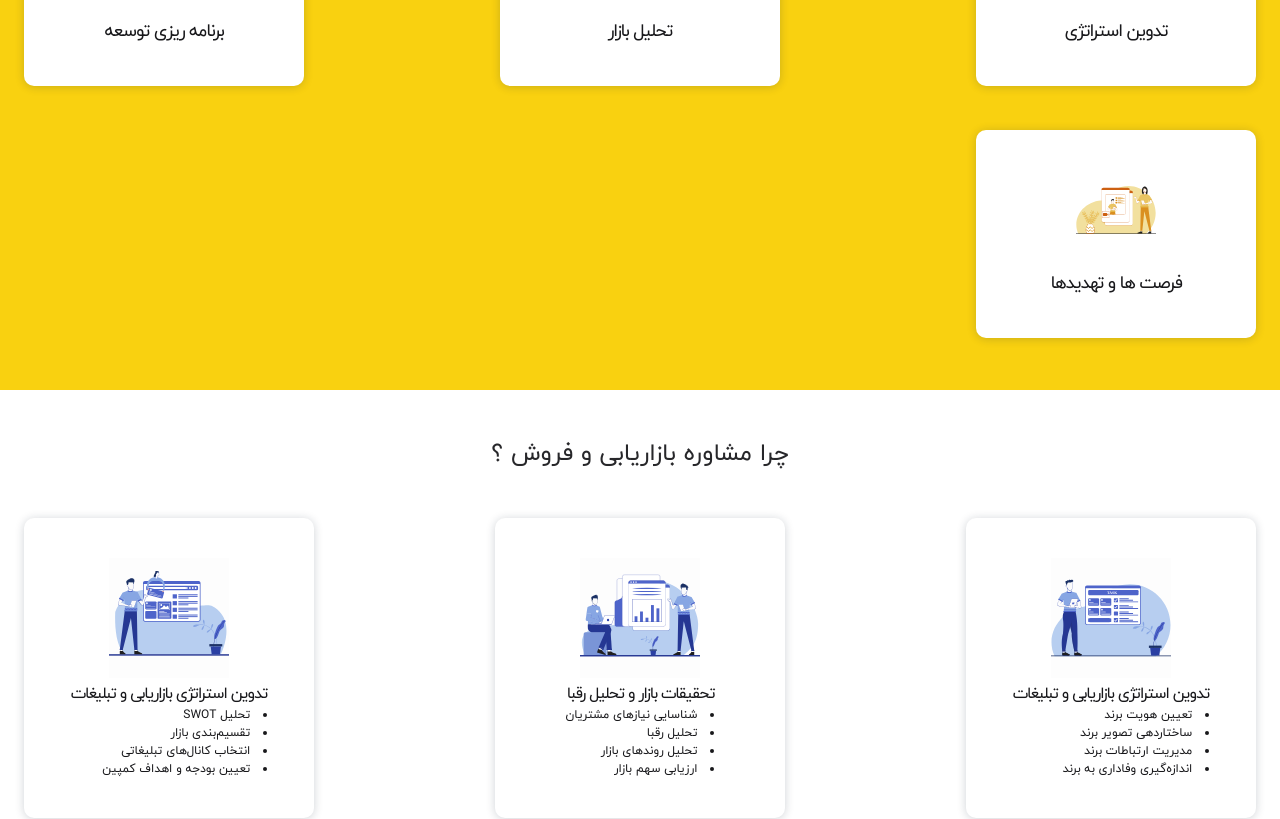
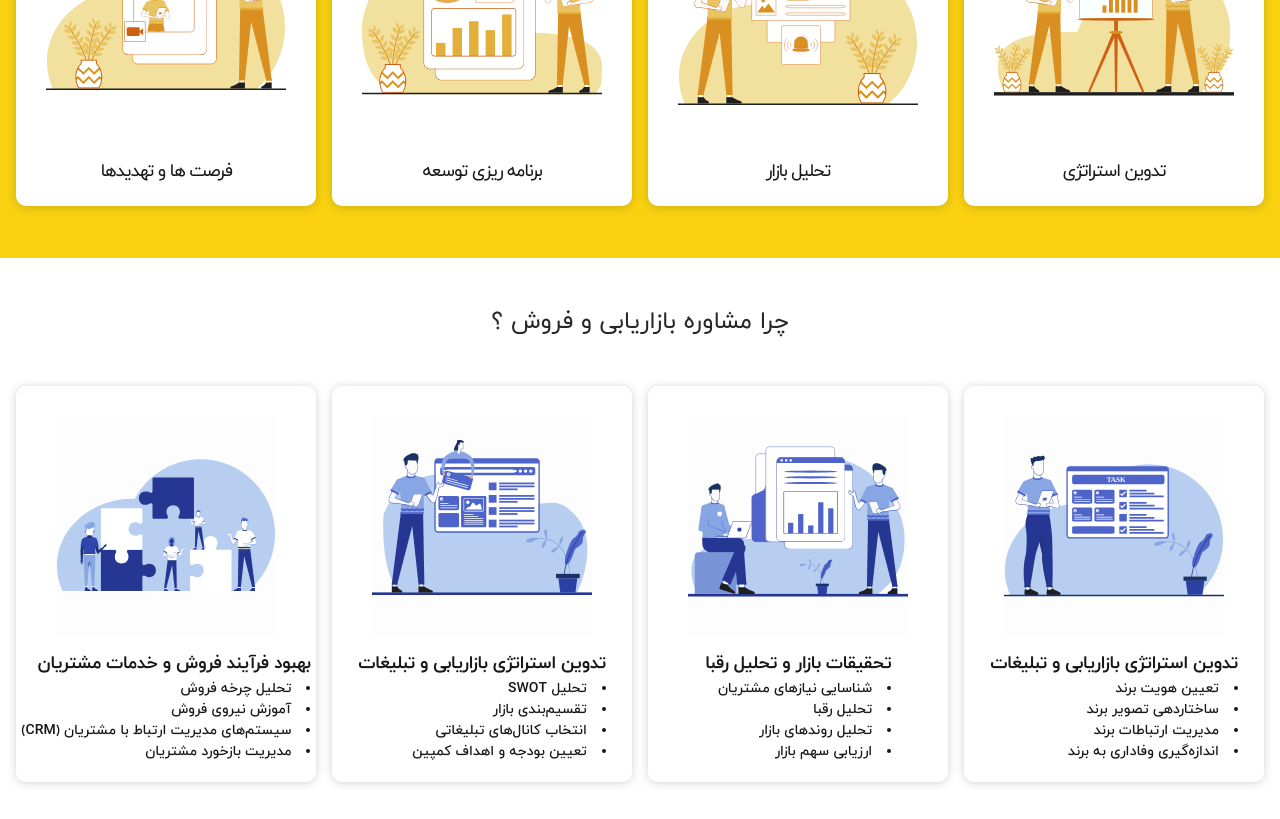
Before and after one commit to elaheys/profileweb, a React (Vite) app: page / in a window 1280 px wide. Shown: the part 1600-2419 px from the top of the page. Built offline with nearby package versions, Linux system fonts and the light colour scheme.

Commit message:
realy?is it final commit?

```diff
--- a/src/components/template/Business.jsx
+++ b/src/components/template/Business.jsx
@@ -13,13 +13,13 @@ const Business = () => {
             </div>
 
             <div className=' mb-12'>
-                <div className='flex flex-col md:flex-row items-center justify-between gap-y-11 flex-wrap lg:child:mx-6 child:w-[300px] lg:child:w-[290px] child:text-center lg:child:text-right text-zinc-900'>
+                <div className='grid lg:grid-cols-4 grid-cols-1 gap-y-4 gap-x-4 md:mx-4 mx-6 child:text-center lg:child:text-right text-zinc-900'>
 
-                    <div className='flex items-center flex-col gap-y-1 shadow-normal rounded-[10px] p-10  bg-white'>
-                    <img className='md:w-[120px] w-24 md:h-[120px] h-24' src={strategic} alt='icon'/>
+                    <div className='flex items-center flex-col gap-y-1 shadow-normal rounded-[10px] py-5 md:px-10 px-14 bg-white'>
+                    <img className='md:w-[240px] w-32 md:h-[240px] h-32' src={strategic} alt='icon'/>
                     <div className='text-right'>
-                    <p className='md:text-base tracking-tightest'>تدوین استراتژی بازاریابی و تبلیغات</p>
-                         <div className='block text-[12px]'>
+                    <p className='lg:text-lg tracking-tightest md:tracking-tight whitespace-nowrap font-IranYekanMedium md:font-IranYekanBold'>تدوین استراتژی بازاریابی و تبلیغات</p>
+                         <div className='block font-IranYekanMedium md:text-[14px]'>
                            <li >تعیین هویت برند</li>
                            <li >ساختاردهی تصویر برند</li>
                            <li >مدیریت ارتباطات برند</li>
@@ -30,11 +30,11 @@ const Business = () => {
 
                     </div>
 
-                    <div className='flex items-center flex-col gap-y-1 shadow-normal rounded-[10px] p-10  bg-white'>
-                        <img className='md:w-[120px] w-24 md:h-[120px] h-24' src={businessA} alt='icon'/>
+                    <div className='flex items-center flex-col gap-y-1 shadow-normal rounded-[10px] py-5 px-10 bg-white'>
+                        <img className='md:w-[240px] w-32 md:h-[240px] h-32' src={businessA} alt='icon'/>
                         <div className='text-right'>
-                         <p className='md:text-base tracking-tightest'>تحقیقات بازار و تحلیل رقبا</p>
-                         <div className='block text-[12px]'>
+                         <p className='lg:text-lg tracking-tightest md:tracking-tight whitespace-nowrap font-IranYekanMedium md:font-IranYekanBold'>تحقیقات بازار و تحلیل رقبا</p>
+                         <div className='block font-IranYekanMedium md:text-[14px]'>
                            <li >شناسایی نیازهای مشتریان</li>
                            <li >تحلیل رقبا</li>
                            <li >تحلیل روندهای بازار</li>
@@ -43,11 +43,11 @@ const Business = () => {
                         </div>
                     </div>
 
-                    <div className='flex items-center flex-col gap-y-1 shadow-normal rounded-[10px] p-10  bg-white'>
-                        <img className='md:w-[120px] w-24 md:h-[120px] h-24' src={planing} alt='icon'/>
+                    <div className='flex items-center flex-col gap-y-1 shadow-normal rounded-[10px] py-5 px-10 bg-white'>
+                        <img className='md:w-[240px] w-32 md:h-[240px] h-32' src={planing} alt='icon'/>
                         <div className='text-right'>
-                         <p className='md:text-base text-nowrap tracking-tightest'>تدوین استراتژی بازاریابی و تبلیغات</p>
-                         <div className='block text-[12px]'>
+                         <p className='lg:text-lg tracking-tightest md:tracking-tight whitespace-nowrap font-IranYekanMedium md:font-IranYekanBold'>تدوین استراتژی بازاریابی و تبلیغات</p>
+                         <div className='block font-IranYekanMedium text-[14px]'>
                            <li >تحلیل SWOT </li>
                            <li >تقسیم‌بندی بازار</li>
                            <li >انتخاب کانال‌های تبلیغاتی</li>
@@ -56,11 +56,11 @@ const Business = () => {
                         </div>
                     </div>
 
-                    <div className='flex items-center flex-col gap-y-1 shadow-normal rounded-[10px] p-10  bg-white'>
-                        <img className='md:w-[120px] w-24 md:h-[120px] h-24' src={branding} alt='icon'/>
+                    <div className='flex items-center flex-col gap-y-1 shadow-normal rounded-[10px] py-5 px-10 bg-white'>
+                        <img className='md:w-[240px] w-32 md:h-[240px] h-32' src={branding} alt='icon'/>
                         <div className='text-right'>
-                         <p className='md:text-base text-nowrap tracking-tightest'>بهبود فرآیندهای فروش و خدمات مشتریان</p>
-                         <div className='block text-[12px] tracking-tighter'>
+                         <p className='lg:text-lg tracking-tightest md:tracking-tight whitespace-nowrap font-IranYekanMedium md:font-IranYekanBold'>بهبود فرآیند فروش و خدمات مشتریان</p>
+                         <div className='block font-IranYekanMedium tracking-tightest lg:tracking-normal md:text-[14px]'>
                            <li >تحلیل چرخه فروش</li>
                            <li >آموزش نیروی فروش</li>
                            <li className='text-nowrap'> سیستم‌های مدیریت ارتباط با مشتریان (CRM) </li>
--- a/src/components/template/Strategic.jsx
+++ b/src/components/template/Strategic.jsx
@@ -15,31 +15,31 @@ const Strategic = () => {
             </div>
 
             <div className=' mb-12'>
-                <div className='flex flex-col md:flex-row items-center justify-between gap-y-11 flex-wrap lg:child:mx-6 child:w-[300px] lg:child:w-[280px] child:text-center lg:child:text-right text-zinc-900'>
+                <div className='grid lg:grid-cols-4 grid-cols-1 gap-y-4  gap-x-4 md:mx-4 mx-6 child:text-center lg:child:text-right text-zinc-900'>
 
-                    <div className='flex items-center flex-col gap-y-5 shadow-normal rounded-[10px] p-10  bg-white'>
-                    <img className='md:w-[80px] w-12 md:h-[80px] h-12' src={strategic2} alt='icon'/>
+                    <div className='flex items-center flex-col gap-y-5 shadow-normal rounded-[10px] py-2 md:p-5  bg-white'>
+                    <img className='md:w-[240px] w-h-32 md:h-[240px] h-32' src={strategic2} alt='icon'/>
                     <div>
                         <p className='md:text-lg tracking-tightest'>تدوین استراتژی</p>
                     </div>
                     </div>
 
-                    <div className='flex items-center flex-col gap-y-5 shadow-normal rounded-[10px] p-10  bg-white'>
-                        <img className='md:w-[80px] w-12 md:h-[80px] h-12' src={sell} alt='icon'/>
+                    <div className='flex items-center flex-col gap-y-5 shadow-normal rounded-[10px] py-2 md:p-5  bg-white'>
+                        <img className='md:w-[240px] w-32 md:h-[240px] h-32' src={sell} alt='icon'/>
                     <div>
                         <p className='md:text-lg tracking-tightest'>تحلیل بازار</p>
                     </div>
                     </div>
 
-                    <div className='flex items-center flex-col gap-y-5 shadow-normal rounded-[10px] p-10  bg-white'>
-                        <img className='md:w-[80px] w-12 md:h-[80px] h-12' src={rival} alt='icon'/>
+                    <div className='flex items-center flex-col gap-y-5 shadow-normal rounded-[10px] py-2 md:p-5  bg-white'>
+                        <img className='md:w-[240px] w-32 md:h-[240px] h-32' src={rival} alt='icon'/>
                     <div>
                         <p className='md:text-lg tracking-tightest'>برنامه ریزی توسعه</p>
                     </div>
                     </div>
 
-                    <div className='flex items-center flex-col gap-y-5 shadow-normal rounded-[10px] p-10  bg-white'>
-                        <img className='md:w-[80px] w-12 md:h-[80px] h-12' src={chances} alt='icon'/>
+                    <div className='flex items-center flex-col gap-y-5 shadow-normal rounded-[10px] py-2 md:p-5  bg-white'>
+                        <img className='md:w-[240px] w-32 md:h-[240px] h-32' src={chances} alt='icon'/>
                     <div>
                         <p className='md:text-lg tracking-tightest'>فرصت ها و تهدیدها</p>
                     </div>
```
